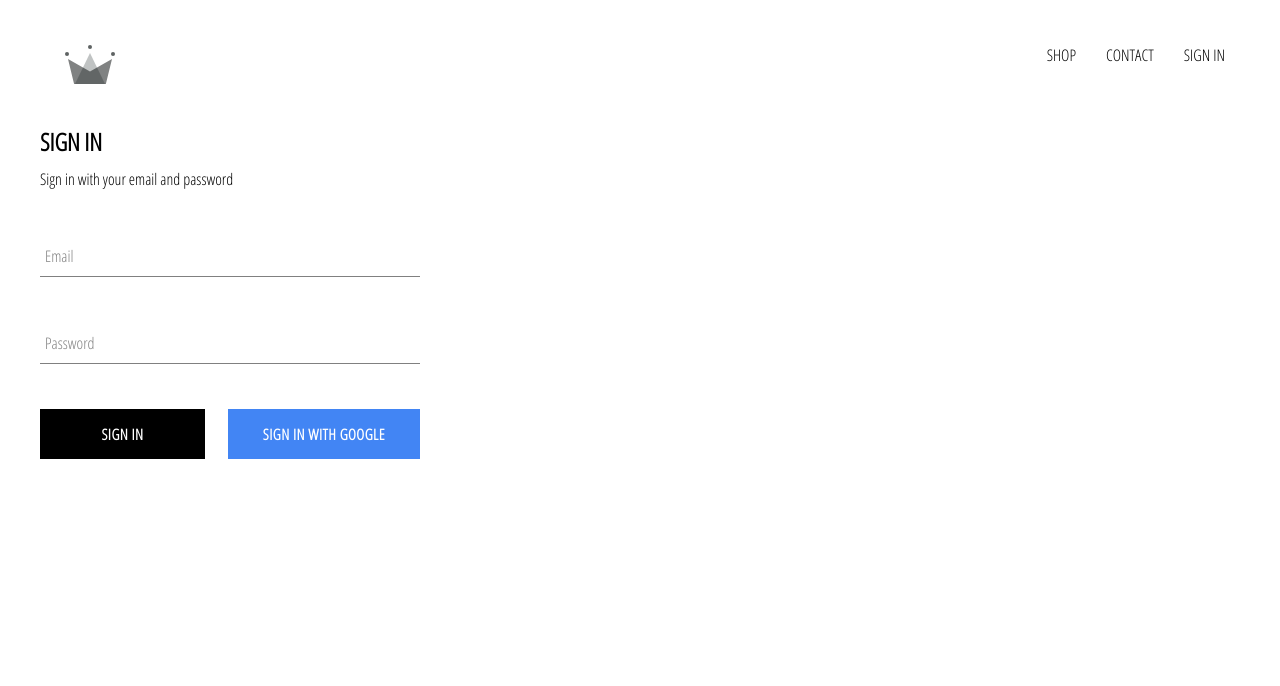
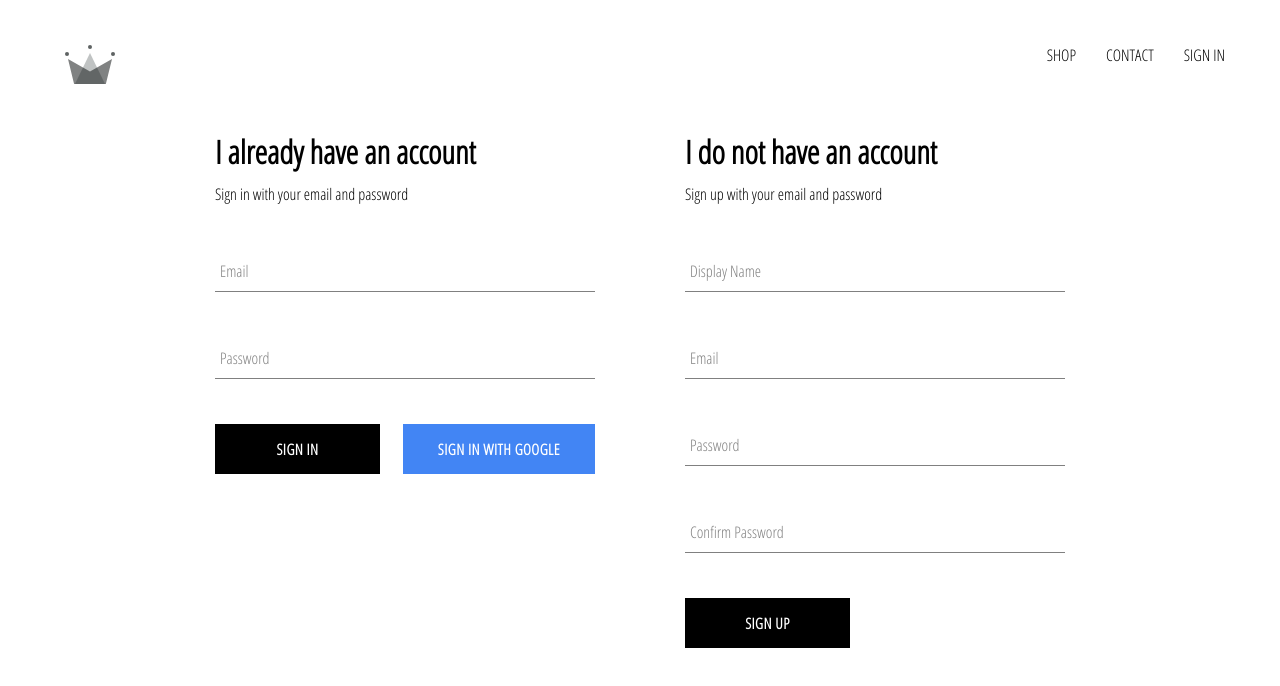
Before and after one commit to AbSamad99/crwn-clothing, a React (Create React App) app: page /signin in a window 1280 px wide. Shown: the top 686 px of the page. Built offline with nearby package versions, Linux system fonts and the light colour scheme; no server answers.

Commit message:
Adding sign up component and adding sign in with email and password functionality

```diff
--- a/src/App.js
+++ b/src/App.js
@@ -7,7 +7,7 @@
 import ShopPage from './pages/shop/shop.component';
 import Header from './components/header/header.component';
 import SignInAndSignUpPage from './pages/sign-in-and-sign-up/sign-in-and-sign-up.component';
-import {auth} from './firebase/firebase.utils';
+import {auth,createUserProfileDocument} from './firebase/firebase.utils';
 
 
 const HatsPage=()=>(
@@ -27,11 +27,24 @@
   unsubscribeFromAuth=null;
 
   componentDidMount(){
-    this.unsubscribeFromAuth=auth.onAuthStateChanged(user=>{
-      this.setState({currentUser:user});
-      console.log(user);
+    this.unsubscribeFromAuth=auth.onAuthStateChanged(async userAuth=>{
+      if(userAuth){
+        const userRef=await createUserProfileDocument(userAuth);
 
-    })
+        userRef.onSnapshot(snapshot=>{
+          this.setState({
+            currentUser:{
+              id:snapshot.id,
+              ...snapshot.data()
+            }
+          });
+          console.log(this.state);
+        })
+      }
+      else{
+        this.setState({currentUser:userAuth})
+      }
+    });
   }
 
   componentWillUnmount(){
--- a/src/components/sign-in/sign-in.component.jsx
+++ b/src/components/sign-in/sign-in.component.jsx
@@ -4,7 +4,7 @@
 
 import FormInput from '../form-input/form-input.component';
 import CustomButton from '../custom-button/custom-button.component';
-import {signInWithGoogle} from '../../firebase/firebase.utils';
+import {auth,signInWithGoogle} from '../../firebase/firebase.utils';
 
 class SignIn extends React.Component{
     constructor(props){
@@ -20,18 +20,24 @@
         this.setState({[name]:value});
     }
 
-    handleSubmit=(event)=>{
+    handleSubmit=async (event)=>{
         event.preventDefault();
-        this.setState({
-            email:'',
-            password:''
-        })
+        const {email,password}=this.state;
+        try {
+            await auth.signInWithEmailAndPassword(email,password);
+            this.setState({
+                email:'',
+                password:''
+            })
+        } catch (error) {
+            console.log(error);
+        }
     }
 
     render(){
         return(
             <div className='sign-in' >
-                <h2 className='title' >SIGN IN</h2>
+                <h1 className='title' >I already have an account</h1>
                 <span>Sign in with your email and password</span>
                 <form onSubmit={this.handleSubmit} >
                     <FormInput
--- /dev/null
+++ b/src/components/sign-up/sign-up.component.jsx
@@ -0,0 +1,92 @@
+import React from 'react';
+
+import './sign-up.styles.scss';
+
+import CustomButton from '../custom-button/custom-button.component';
+import FormInput from '../form-input/form-input.component';
+import {auth,createUserProfileDocument} from '../../firebase/firebase.utils';
+
+class SignUp extends React.Component{
+    constructor(){
+        super();
+        this.state={
+            displayName:'',
+            email:'',
+            password:'',
+            confirmPassword:''
+        }
+    }
+
+    onChange=(event)=>{
+        const {value,name}=event.target;
+        this.setState({[name]:value});
+    }
+
+    handleSubmit=async (event)=>{
+        event.preventDefault();
+        const {displayName,email,password,confirmPassword}=this.state;
+        if(password !== confirmPassword){
+            alert("passwords don't match");
+            return;
+        }
+
+        try {
+            const {user}= await auth.createUserWithEmailAndPassword(email,password);
+            await createUserProfileDocument(user,{displayName});
+            this.setState({
+                displayName:'',
+                email:'',
+                password:'',
+                confirmPassword:''
+            })
+        } catch (error) {
+
+        }
+    }
+
+    render(){
+        return(
+            <div className='sign-up' >
+                <h1 className='title' >I do not have an account</h1>
+                <span> Sign up with your email and password</span>
+                <form className='sign-up-form' onSubmit={this.handleSubmit} >
+                    <FormInput
+                      type='text'
+                      value={this.state.displayName}
+                      name='displayName'
+                      required
+                      label='Display Name'
+                      handleChange={this.onChange}
+                      />
+                    <FormInput
+                      type='email'
+                      value={this.state.email}
+                      name='email'
+                      required
+                      label='Email'
+                      handleChange={this.onChange}
+                    />
+                    <FormInput
+                      type='password'
+                      value={this.state.password}
+                      name='password'
+                      required
+                      label='Password'
+                      handleChange={this.onChange}
+                    />
+                    <FormInput
+                      type='password'
+                      value={this.state.confirmPassword}
+                      name='confirmPassword'
+                      required
+                      label='Confirm Password'
+                      handleChange={this.onChange}
+                    />
+                    <CustomButton type='submit' >SIGN UP</CustomButton>
+                </form>
+            </div>
+        )
+    }
+}
+
+export default SignUp;
--- /dev/null
+++ b/src/components/sign-up/sign-up.styles.scss
@@ -0,0 +1,9 @@
+.sign-up{
+    display: flex;
+    flex-direction: column;
+    width: 380px;
+
+    .title{
+        margin: 10px 0;
+    }
+}
--- a/src/firebase/firebase.utils.js
+++ b/src/firebase/firebase.utils.js
@@ -13,6 +13,32 @@
     measurementId: "G-BLN8K8LLQV"
   };
 
+  export const createUserProfileDocument= async (userAuth,additionalData)=>{
+    if(!userAuth) return;
+
+    const userRef=firestore.doc(`/users/${userAuth.uid}`);
+
+    const snapShot=await userRef.get();
+
+    if(!snapShot.exists){
+      const {displayName,email}=userAuth;
+      const createdAt=new Date();
+      try {
+        await userRef.set({
+          displayName,
+          email,
+          createdAt,
+          ...additionalData
+        })
+      } catch (error) {
+        console.log('encountered an error',error);
+      }
+    }
+
+    return userRef;
+
+  }
+
   firebase.initializeApp(config);
 
   export const auth=firebase.auth();
--- a/src/pages/sign-in-and-sign-up/sign-in-and-sign-up.component.jsx
+++ b/src/pages/sign-in-and-sign-up/sign-in-and-sign-up.component.jsx
@@ -3,10 +3,12 @@
 import './sign-in-and-sign-up.styles.scss';
 
 import SignIn from '../../components/sign-in/sign-in.component';
+import SignUp from '../../components/sign-up/sign-up.component';
 
 const SignInAndSignUpPage=()=>(
     <div className='sign-in-and-sign-up' >
         <SignIn/>
+        <SignUp/>
     </div>
 );
 
--- a/src/pages/sign-in-and-sign-up/sign-in-and-sign-up.styles.scss
+++ b/src/pages/sign-in-and-sign-up/sign-in-and-sign-up.styles.scss
@@ -0,0 +1,6 @@
+.sign-in-and-sign-up{
+    width: 850px;
+    display: flex;
+    justify-content: space-between;
+    margin: 30px auto;
+}
```
